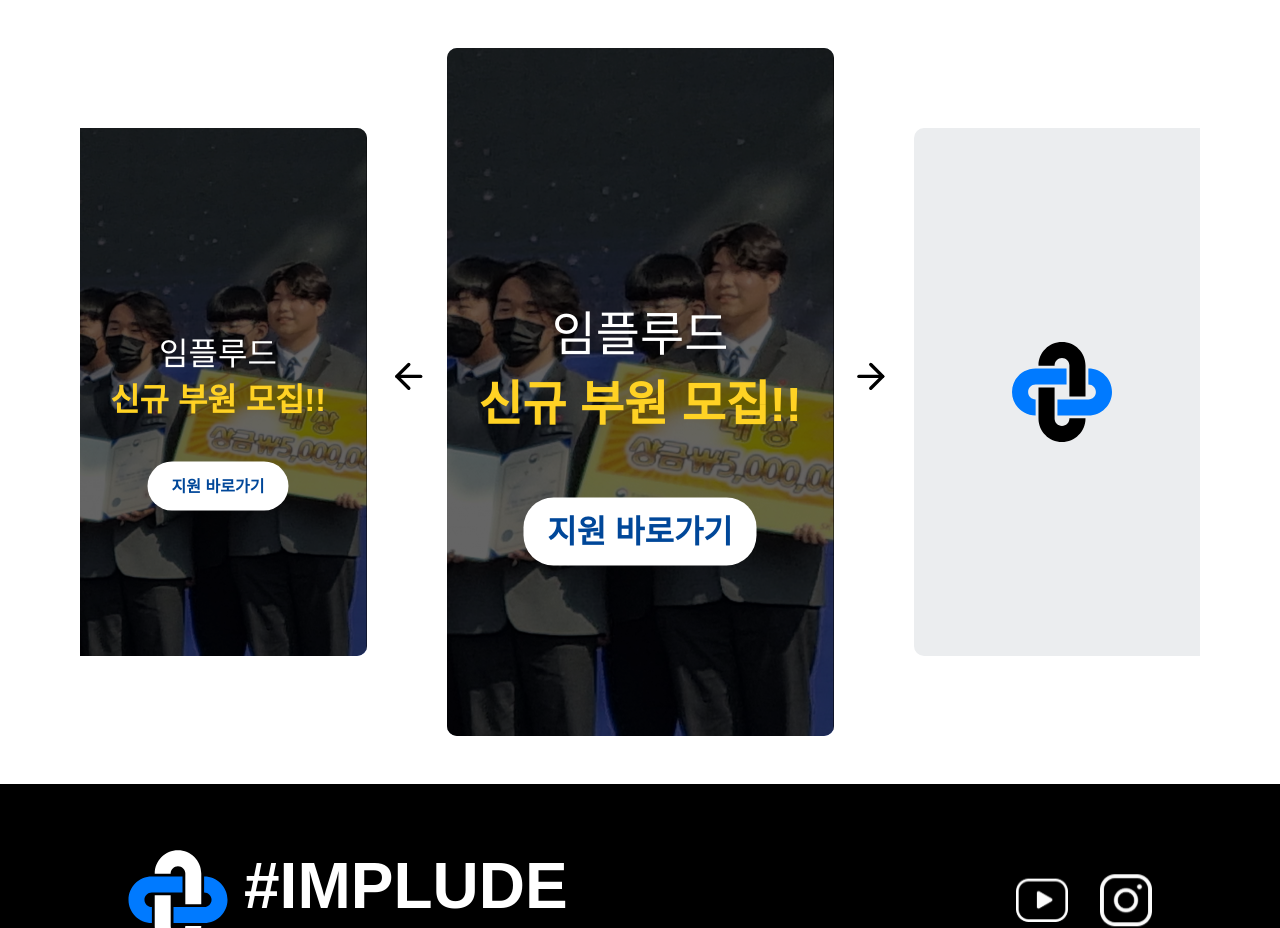
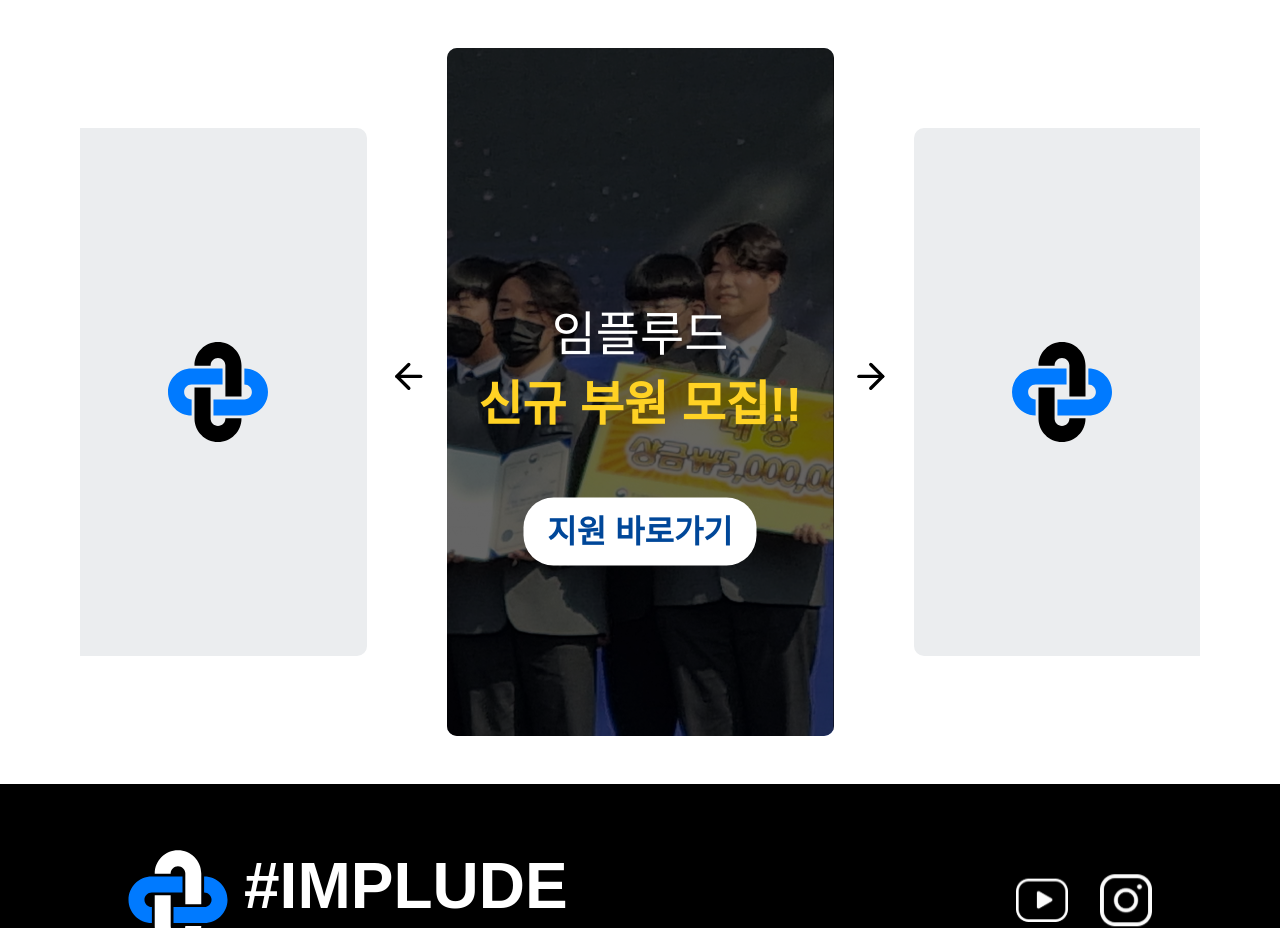
Before and after one commit to implude/implude-main-page, a React (Vite) app: page / in a window 1280 px wide. Shown: the part 1740-2668 px from the top of the page. Built offline with nearby package versions, Linux system fonts and the light colour scheme; a web font is replaced by a local one.

Commit message:
뉴스 한 개만 넣었음

```diff
--- a/src/pages/Main/MainPage.jsx
+++ b/src/pages/Main/MainPage.jsx
@@ -130,13 +130,13 @@
     linkMsg : '',
     color : ''
   },
-  { // 맨 처음 메인으로 보여줄 뉴스
-    imgSrc : recruit,
-    title1 : '임플루드',
-    title2 : '신규 부원 모집!!',
-    link : 'https://surfing.dimigo.in/circle/65e0b0a9160ba664e8e7518e/',
-    linkMsg : '지원 바로가기',
-    color : 'var(--caution-500)'
+  {
+    imgSrc : null,
+    title1 : '',
+    title2 : '',
+    link : '',
+    linkMsg : '',
+    color : ''
   },
   { // 맨 처음 메인으로 보여줄 뉴스
     imgSrc : recruit,
```
